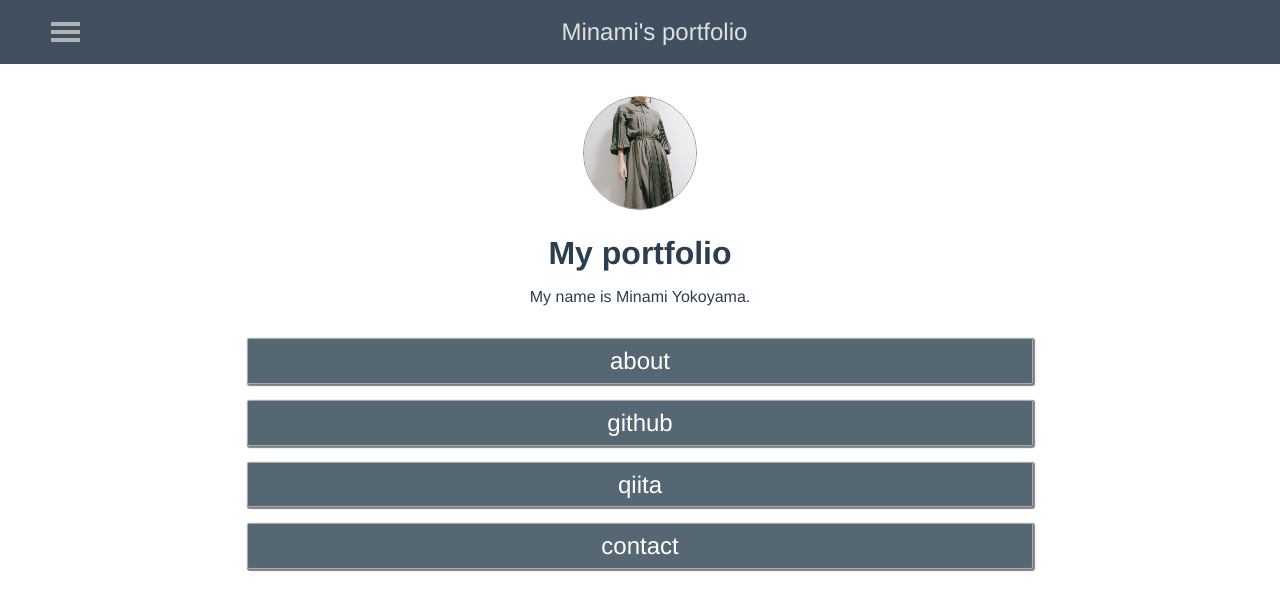
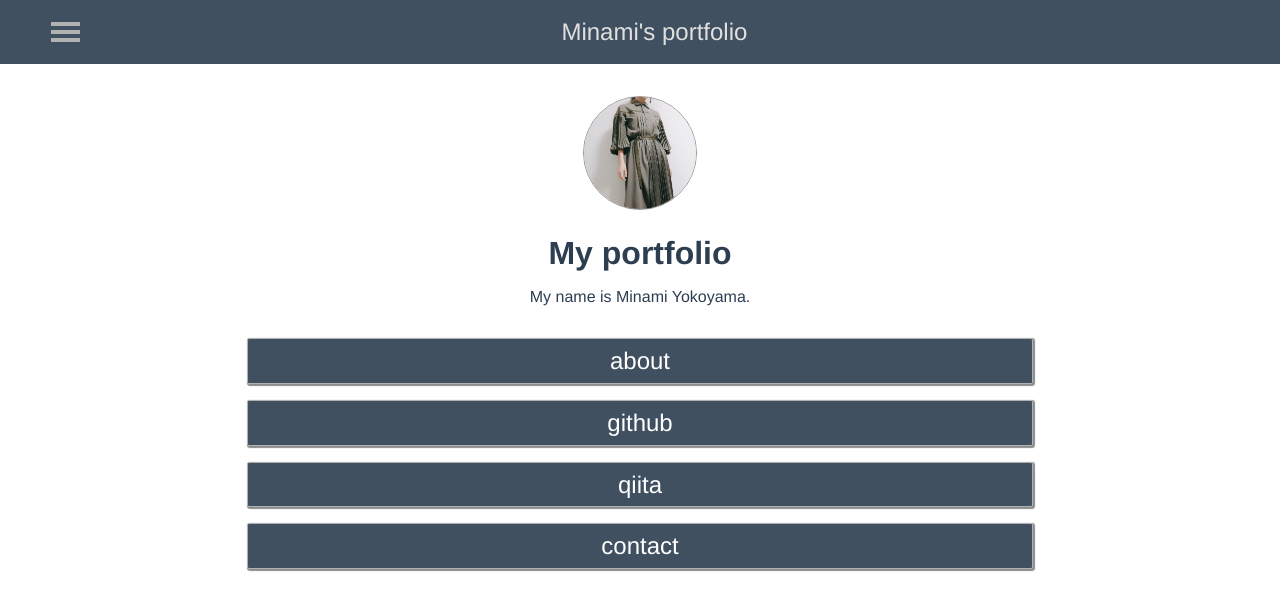
Before and after one commit to miinaw/my-portfolio, a Vue app: page / in a window 1280 px wide. Shown: the top 610 px of the page. Built offline with nearby package versions, Linux system fonts and the light colour scheme; no server answers; the HTML template or start-up script is replaced by a standard one; what vue-github-api, vue-resource would draw is missing.

Commit message:
fix:About.vue => style 調整

```diff
--- a/src/pages/Index.vue
+++ b/src/pages/Index.vue
@@ -33,7 +33,8 @@ export default {
     border: 1px solid #aaa;
     border-radius: 2px;
     color: #fff;
-    background-color: #566774;
+    background-color: #2c3e50;
+    opacity: .9;
     box-shadow: 1px 1px 1px 1px rgba(0,0,0,.5);
   }
 }
```
